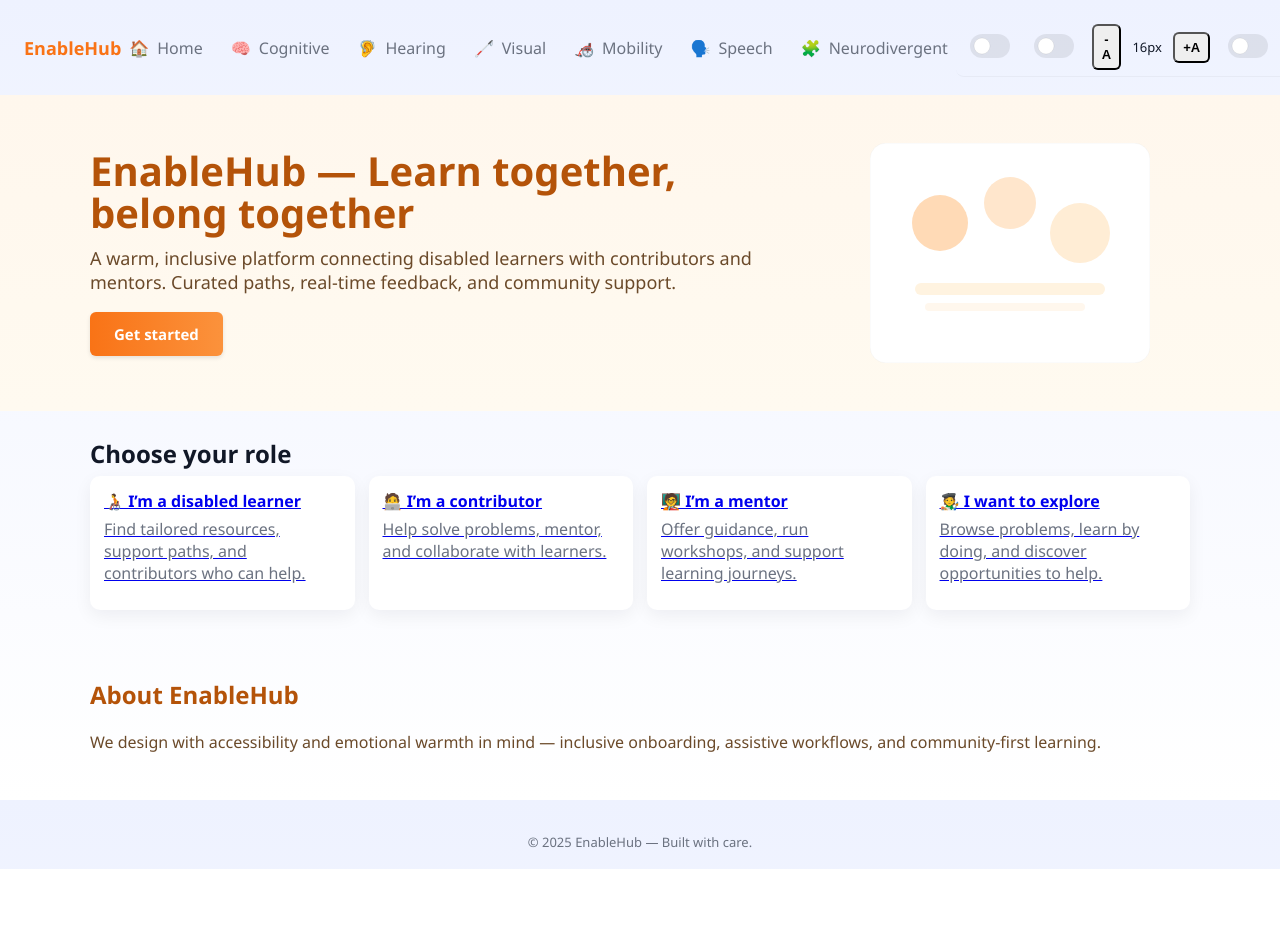
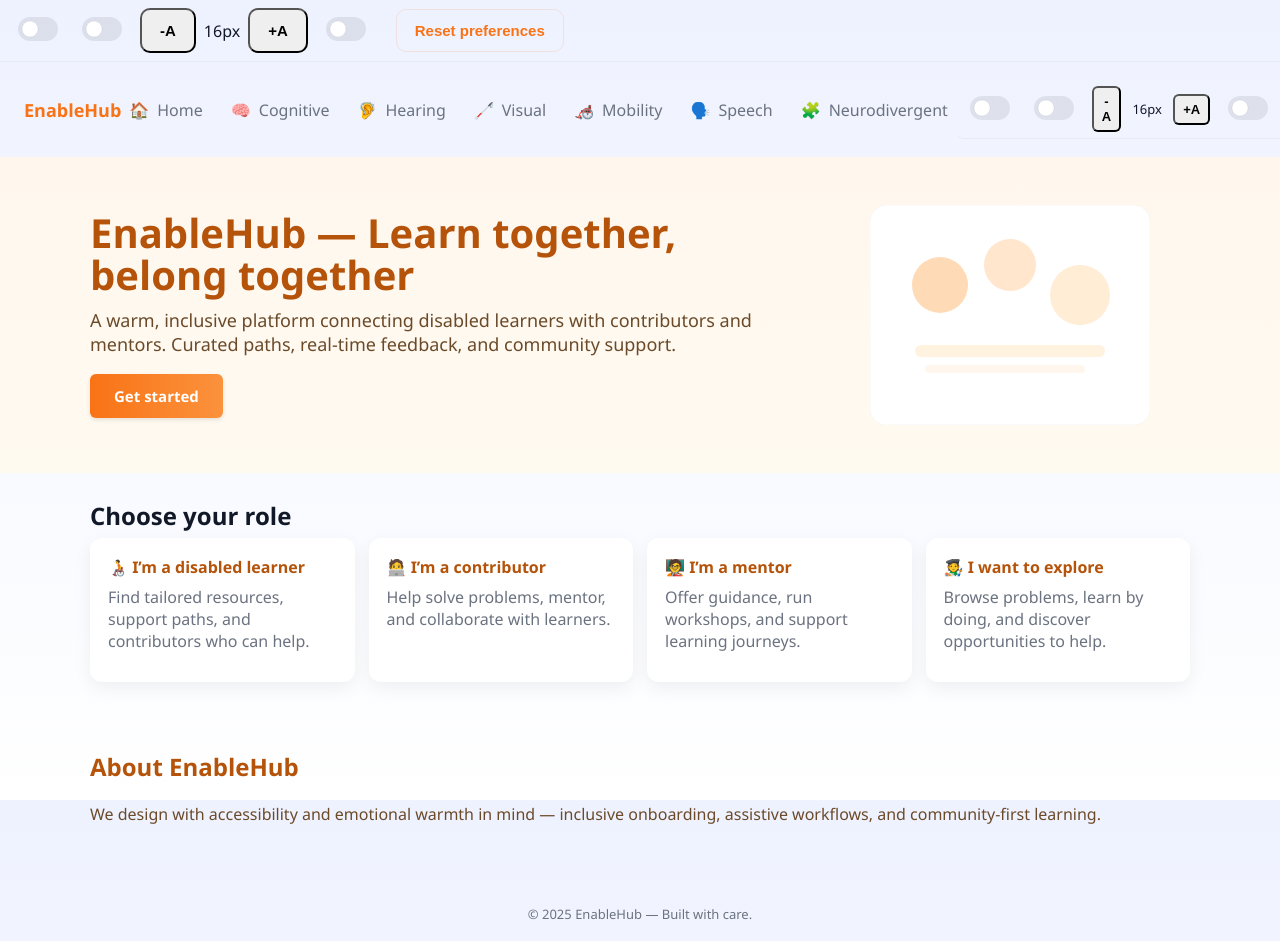
Before and after one commit to Vaish123-M/SolveTogether-platform, a React (Create React App) app in the folder EnableHub/client/: page / in a window 1280 px wide. Shown: the top 941 px of the page. Before the commit the page ends 869 px from the top, so only its background shows below. Built offline with nearby package versions, Linux system fonts and the light colour scheme.

Commit message:
added features

```diff
--- a/EnableHub/client/src/App.js
+++ b/EnableHub/client/src/App.js
@@ -2,6 +2,7 @@ import React from 'react'
 import './index.css'
 import { BrowserRouter, Routes, Route } from 'react-router-dom'
 import Navbar from './components/Navbar'
+import AccessibilityBar from './components/AccessibilityBar'
 import { AccessibilityProvider } from './context/AccessibilityContext'
 import Landing from './pages/Landing'
 import Cognitive from './pages/Cognitive'
@@ -19,7 +20,8 @@ export default function App() {
   return (
     <AccessibilityProvider>
       <BrowserRouter>
-  <Navbar />
+        <AccessibilityBar />
+        <Navbar />
       <Routes>
         <Route path="/" element={<Landing />} />
         <Route path="/cognitive" element={<Cognitive />} />
--- a/EnableHub/client/src/index.css
+++ b/EnableHub/client/src/index.css
@@ -37,8 +37,16 @@ footer { margin-top:18px; text-align:center; color:var(--muted); font-size:13px;
 .site-header { display:flex; align-items:center; justify-content:space-between; padding:18px 24px; }
 .brand { display:flex; align-items:center; gap:10px; text-decoration:none; color:var(--accent); font-weight:800; font-size:18px; }
 .nav { display:flex; gap:12px; align-items:center; }
-.nav a { color:var(--muted); text-decoration:none; padding:8px 10px; border-radius:6px; }
+.nav a { color:var(--muted); text-decoration:none; padding:8px 10px; border-radius:6px; position:relative; }
+.nav a::after { content: ''; position: absolute; left: 12px; right: 12px; bottom: 6px; height: 2px; background: transparent; border-radius:2px; transition: all 200ms ease; }
 .nav a:hover, .nav a:focus { color:var(--accent); outline:none; }
+.nav a:hover::after, .nav a:focus::after { background: linear-gradient(90deg,var(--accent),var(--accent-2)); transform: translateY(0); }
+
+/* Global anchor treatment: subtle warm accent underline animation */
+a { color: inherit; text-decoration: none; position: relative; }
+a::after { content: ''; position: absolute; left: 0; right: 0; bottom: -2px; height: 2px; background: transparent; transition: background-color .18s ease, transform .18s ease; border-radius:2px; transform-origin: left center; }
+a:hover::after, a:focus::after { background: linear-gradient(90deg,var(--accent),var(--accent-2)); }
+a:focus-visible { outline: 3px solid rgba(245,158,11,0.14); border-radius:4px; }
 
 /* Accessibility themes */
 .theme-dark { --bg: #0b1220; --card: #0f1724; --accent: #60a5fa; --accent-2: #3b82f6; --muted: #9ca3af; color-scheme: dark }
@@ -141,9 +149,16 @@ body {
 
 /* problem cards */
 .card-grid { display:grid; grid-template-columns:repeat(auto-fit,minmax(260px,1fr)); gap:14px; }
-.problem-card { background:var(--card); padding:14px; border-radius:10px; box-shadow:0 6px 18px rgba(15,23,42,0.06); }
-.problem-card h4 { margin:0 0 6px 0; }
+.problem-card { background:var(--card); padding:18px; border-radius:12px; box-shadow:0 6px 18px rgba(15,23,42,0.06); display:block; transition: transform .22s cubic-bezier(.2,.9,.2,1), box-shadow .22s ease, border-color .18s ease; text-decoration:none; color:inherit; }
+.problem-card h4 { margin:0 0 8px 0; }
 .problem-card p { margin:0 0 12px 0; color:var(--muted); }
+
+/* hover/focus effect for cards */
+.problem-card:hover, .problem-card:focus { transform: translateY(-6px) scale(1.01); box-shadow:0 18px 40px rgba(15,23,42,0.12); }
+.problem-card:focus-visible { outline: 3px solid rgba(249,115,22,0.18); }
+
+/* Make headings inside cards use the warm accent for emphasis */
+.problem-card h4 { color: #b45309; }
 .problem-card .card-actions { display:flex; gap:8px; }
 
 /* CTA area */
```
